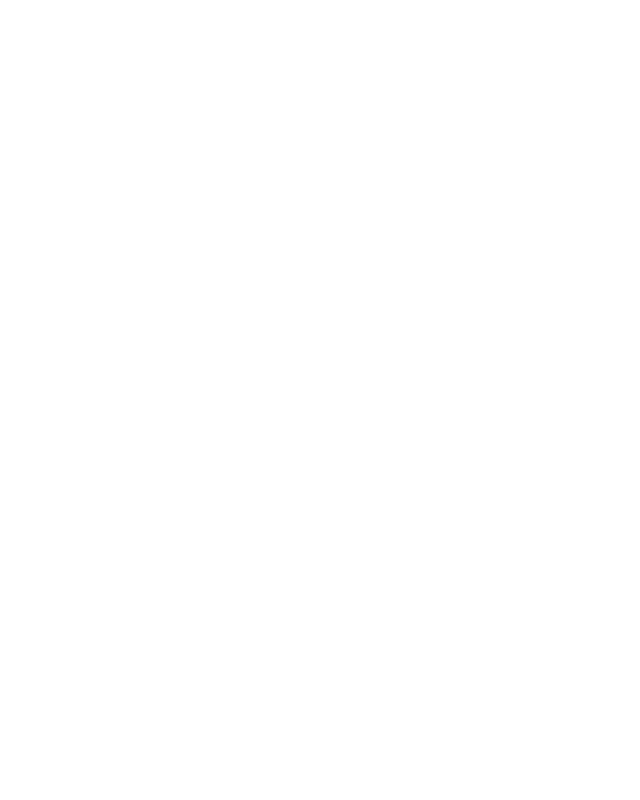
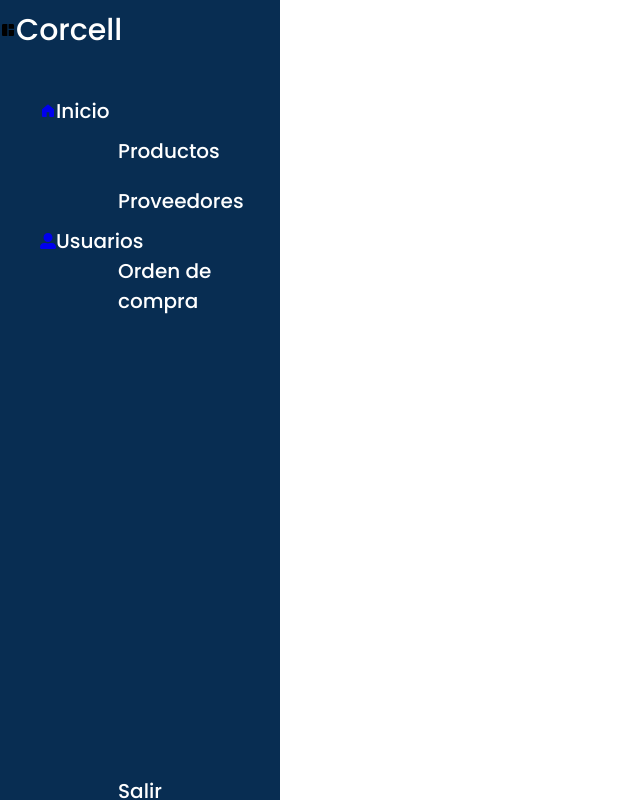
Before and after one commit to rbueno25/nomina, a React (Vite) app in the folder frontend/: page /dashboard in a window 1280 px wide. Shown: the whole page, without its empty margins (0-640 px from the left). Built offline with nearby package versions, Linux system fonts and the light colour scheme.

Commit message:
me falta poco del sidebar

```diff
--- a/frontend/package.json
+++ b/frontend/package.json
@@ -12,6 +12,7 @@
   "dependencies": {
     "react": "^18.2.0",
     "react-dom": "^18.2.0",
+    "react-icons": "^5.2.0",
     "react-router-dom": "^6.23.0"
   },
   "devDependencies": {
--- a/frontend/src/components/Sidebar.jsx
+++ b/frontend/src/components/Sidebar.jsx
@@ -1,17 +1,64 @@
 import React from 'react';
 import { BrowserRouter as Router, Route } from 'react-router-dom';
+import { MdSpaceDashboard } from "react-icons/md";
+import { GoHomeFill } from "react-icons/go";
+import { FaUserAlt } from "react-icons/fa";
 import '../css/Sidebar.css';
 
 const Sidebar = () => {
   return (
 
-    <div className='container'>
-        <div className="sidebar">
-            <ul className='list'>
+    <div class="sidebar">
+    <div class="logo-details">
+      <MdSpaceDashboard />
+        <span class="logo-name">Corcell</span>
+    </div>
+    <ul class="nav-links">
+        <li>
+            <a href="bienvenido.php">
+              <GoHomeFill />
+                <span class="link-name">Inicio</span>
+            </a>
+        </li>
 
-            </ul>
-        </div>
-    </div>
+        <li>
+            <a href="productos.php">
+                <i class='bx bxs-basket'></i>
+                <span class="link-name">Productos</span>
+            </a>
+        </li>
+
+        <li>
+            <a href="mostrar-proveedor.php">
+                <i class='bx bx-package'></i>
+                <span class="link-name">Proveedores</span>
+            </a>
+        </li>
+
+        <li>
+            <a href="usuario.php">
+                <FaUserAlt />
+                <span class="link-name">Usuarios</span>
+            </a>
+        </li>
+
+        <li>
+            <a href="mostrar-compra.php">
+                <i class='bx bx-receipt'></i>
+                <span class="link-name">Orden de compra</span>
+            </a>
+        </li>
+
+         <li>
+            <a href="logout.php" class="salir">
+                <i class='bx bx-log-out'></i>
+                <span class="link-name">Salir</span>
+            </a>
+        </li>
+
+
+    </ul>
+</div>
   )
 }
 
--- a/frontend/src/css/Sidebar.css
+++ b/frontend/src/css/Sidebar.css
@@ -0,0 +1,71 @@
+@import url('https://fonts.googleapis.com/css2?family=Poppins:wght@100;200;300;500;700&family=Ubuntu:wght@300;500;700&display=swap');
+
+.sidebar{
+    position: fixed;
+    top: 0;
+    left: 0;
+    height: 100%;
+    width: 280px;
+    background: #082D52;
+    font-family: Poppins;
+}
+
+.sidebar .logo-details{
+    height: 60px;
+    width: 100%;
+    display: flex;
+    align-items: center;
+}
+
+.sidebar .logo-details i{
+    font-size: 30px;
+    color: #fff;
+    height: 50px;
+    min-width: 78px;
+    text-align: center;
+    line-height: 50px;
+}
+
+.sidebar .logo-details .logo-name{
+    font-size: 30px;
+    color: #fff;
+    font-weight: 500;
+}
+
+.sidebar .nav-links{
+    height: 100%;
+    padding-top: 20px;
+}
+
+.sidebar .nav-links li{
+    position: relative;
+    list-style: none;
+}
+
+.sidebar .nav-links li:hover{
+    background: #1d1b31;
+}
+
+.sidebar .nav-links li i{
+    height: 50px;
+    min-width: 78px;
+    text-align: center;
+    line-height: 50px;
+    color: #fff;
+    font-size: 20px;
+}
+.sidebar .nav-links li a{
+    display: flex;
+    align-items: center;
+    text-decoration: none;
+}
+.sidebar .nav-links li a .link-name{
+    font-size: 20px;
+    font-weight: 400;
+    color: #fff;
+}
+
+.sidebar .nav-links .salir{
+    position: relative;
+    top: 450px;
+}
```
Also changed, not shown: 1 other file (tests, documents, lock files or other folders).
